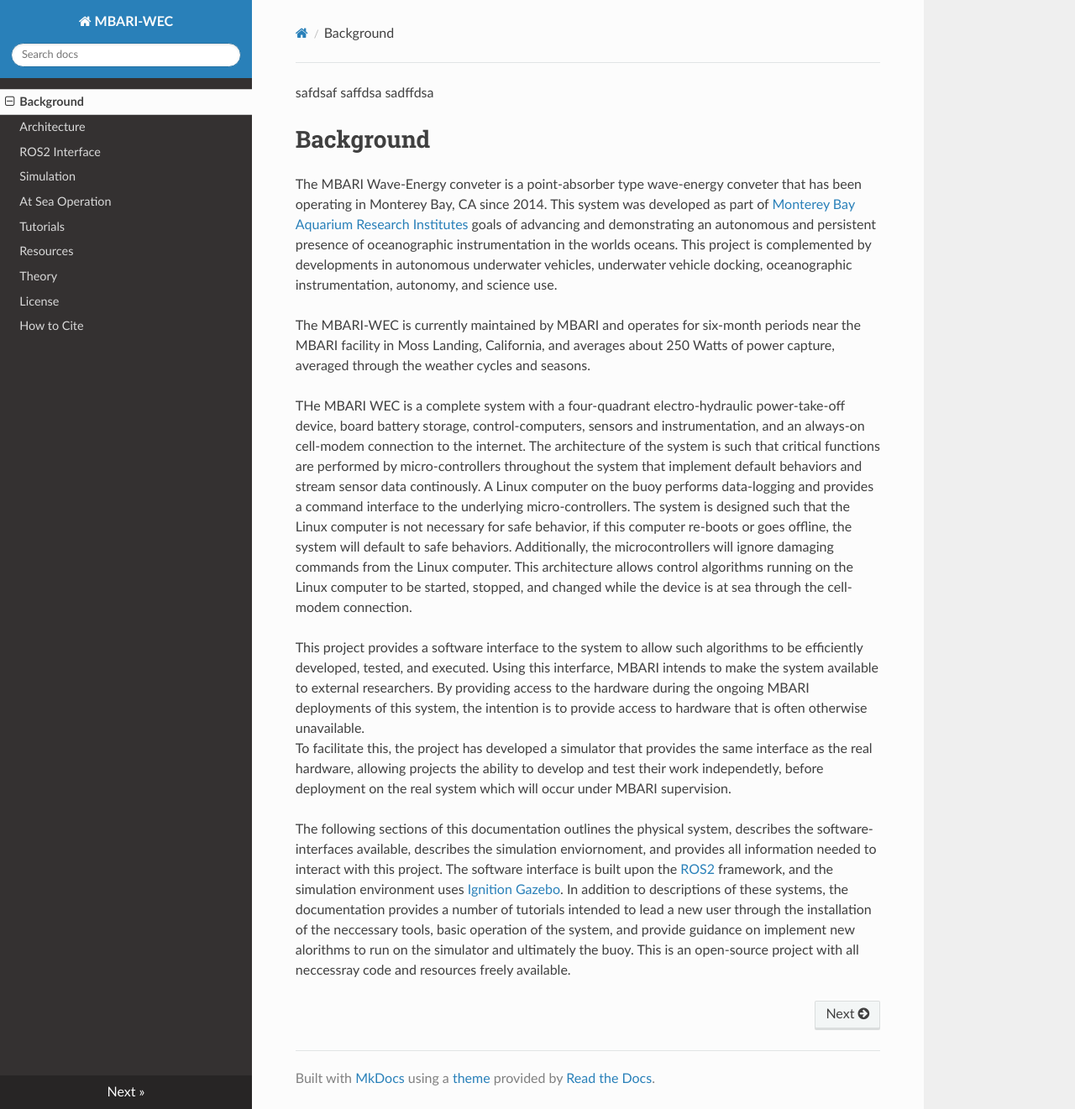
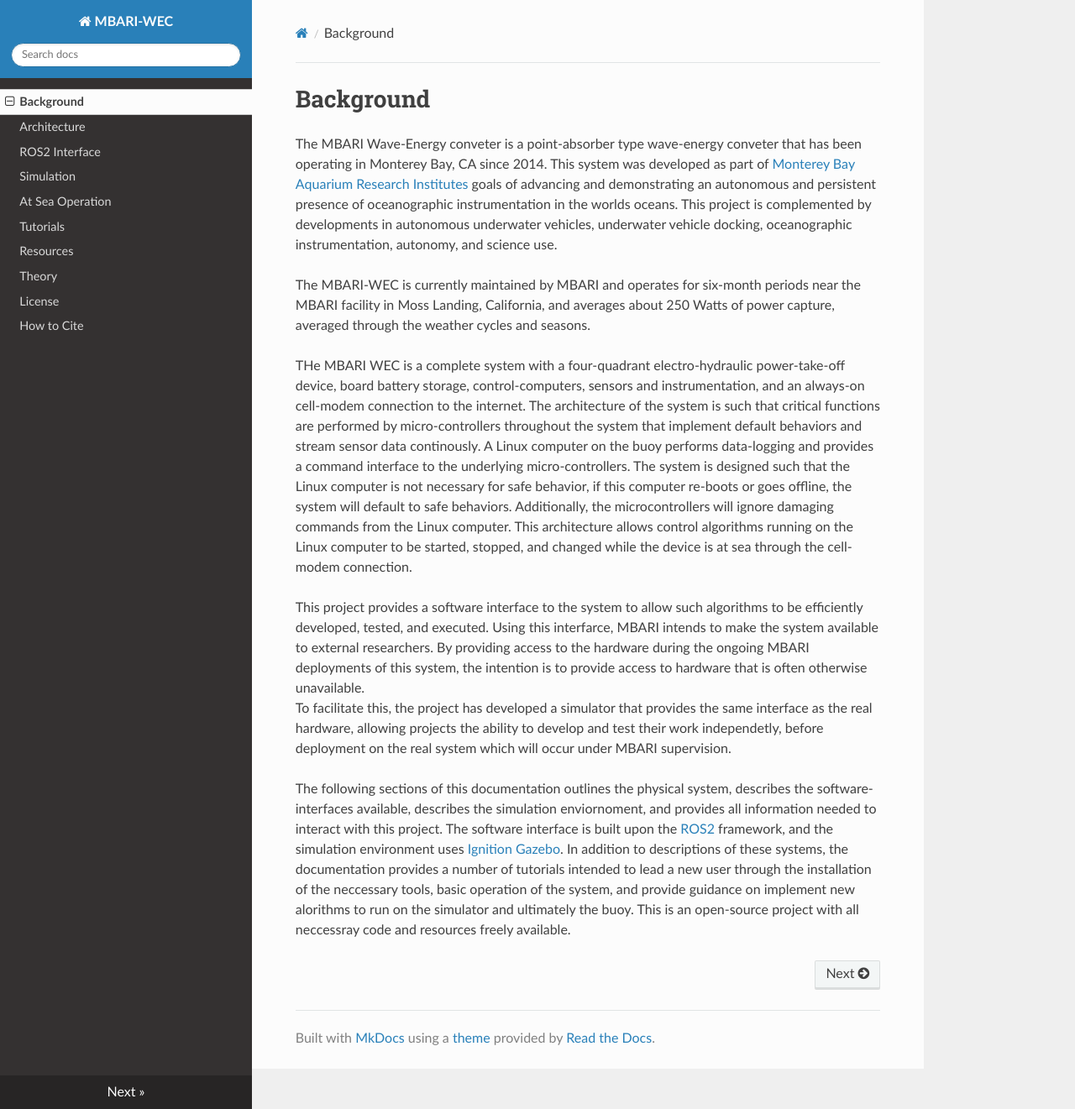
Before and after one commit to hamilton8415/ProtoDoc, an MkDocs documentation site: the page built from docs/index.md, in a window 1280 px wide and 1321 px high. Shown: the whole window at 84% size. Built offline with MkDocs 1.6.1, drawn with Linux system fonts in a browser that asks for light colours; nearby versions of some CDN libraries.

Commit message:
Modified .github/documentation.yml actions file

```diff
--- a/docs/index.md
+++ b/docs/index.md
@@ -1,7 +1,3 @@
-safdsaf
-saffdsa
-sadffdsa
-
 # Background
 
 The MBARI Wave-Energy conveter is a point-absorber type wave-energy conveter that has been operating in Monterey Bay, CA since 2014.
```
Also changed, not shown: 1 other file.
